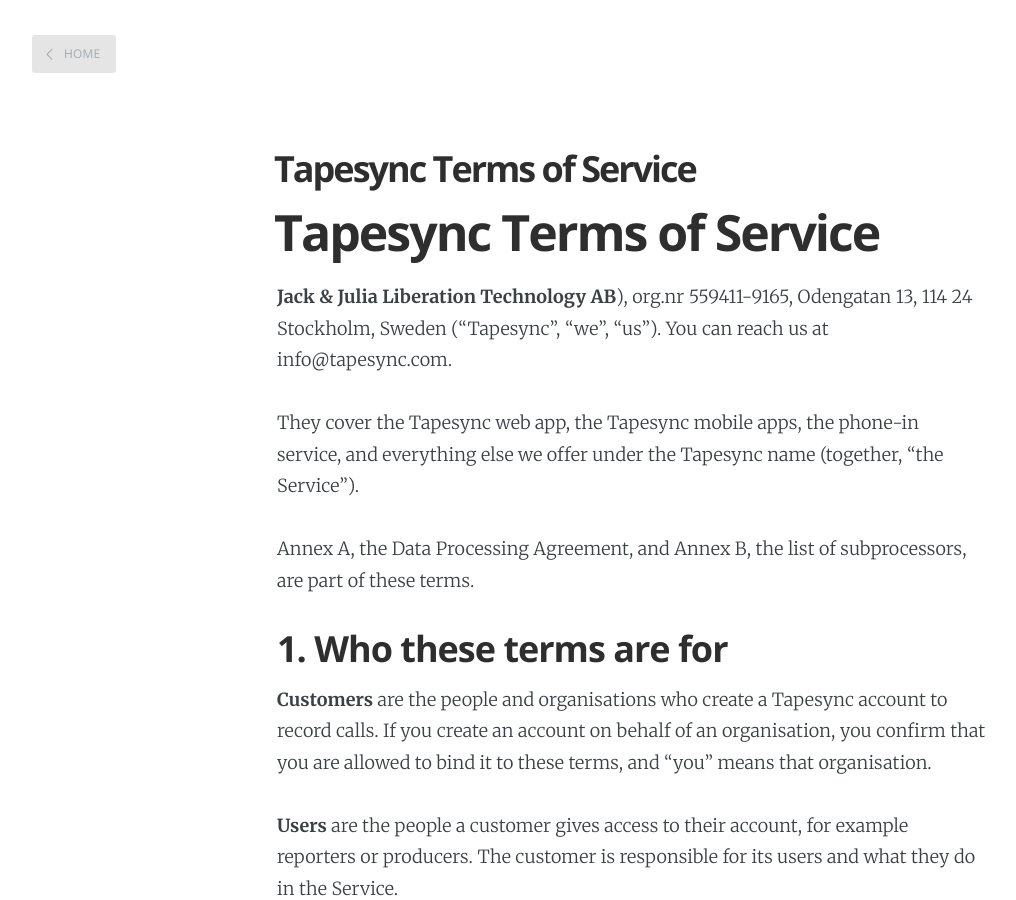
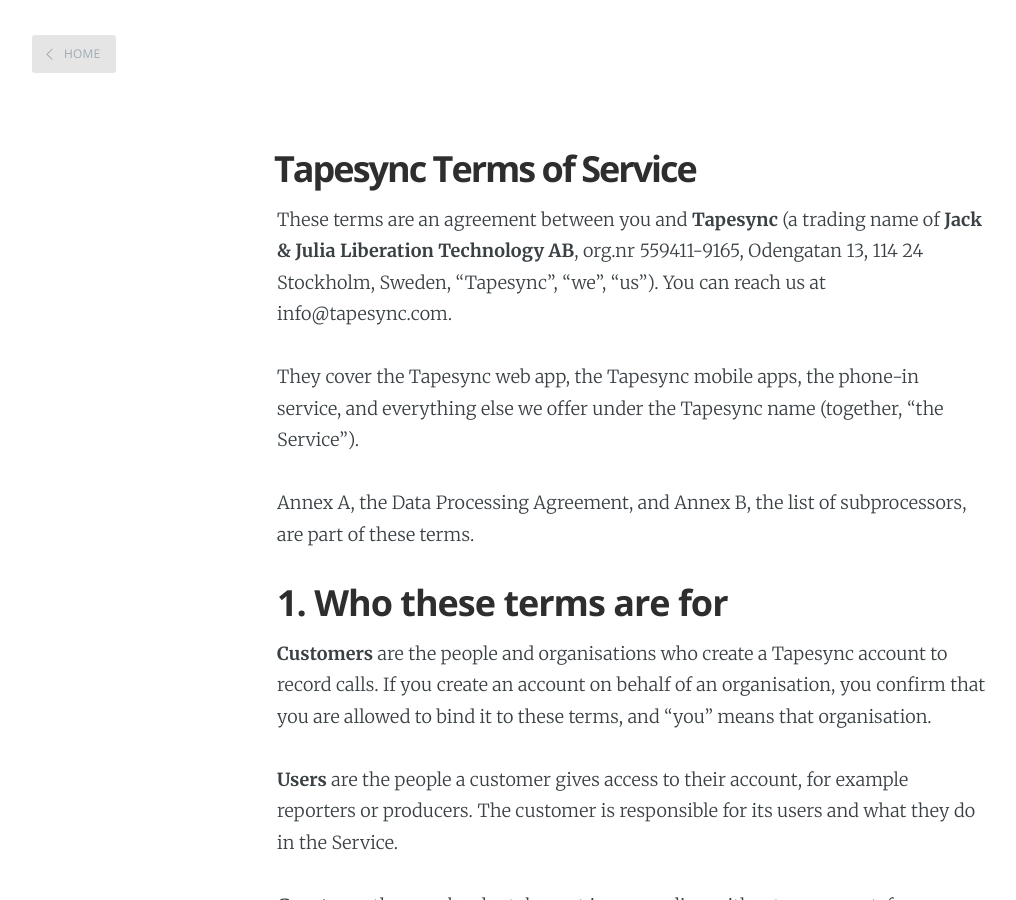
Before and after one commit to Tapesync/tapesync_blog, a Jekyll site: the page built from tos/index.md, in a window 1280 px wide and 900 px high. Shown: the whole window, without its empty margins (8-1024 px from the left). Built offline with Jekyll 4.4.1, drawn with Linux system fonts in a browser that asks for light colours.

```diff
--- a/tos/index.md
+++ b/tos/index.md
@@ -4,11 +4,9 @@ title: Tapesync Terms of Service
 slug: tos
 ---
 
-# Tapesync Terms of Service
-
-
-**Jack & Julia Liberation Technology AB**), org.nr 559411-9165, Odengatan 13,
-114 24 Stockholm, Sweden ("Tapesync", "we", "us"). You can reach us at
+These terms are an agreement between you and **Tapesync** (a trading name of
+**Jack & Julia Liberation Technology AB**, org.nr 559411-9165, Odengatan 13,
+114 24 Stockholm, Sweden, "Tapesync", "we", "us"). You can reach us at
 info@tapesync.com.
 
 They cover the Tapesync web app, the Tapesync mobile apps, the phone-in
```
Also changed, not shown: privacy/index.md (+0 -3 lines).
